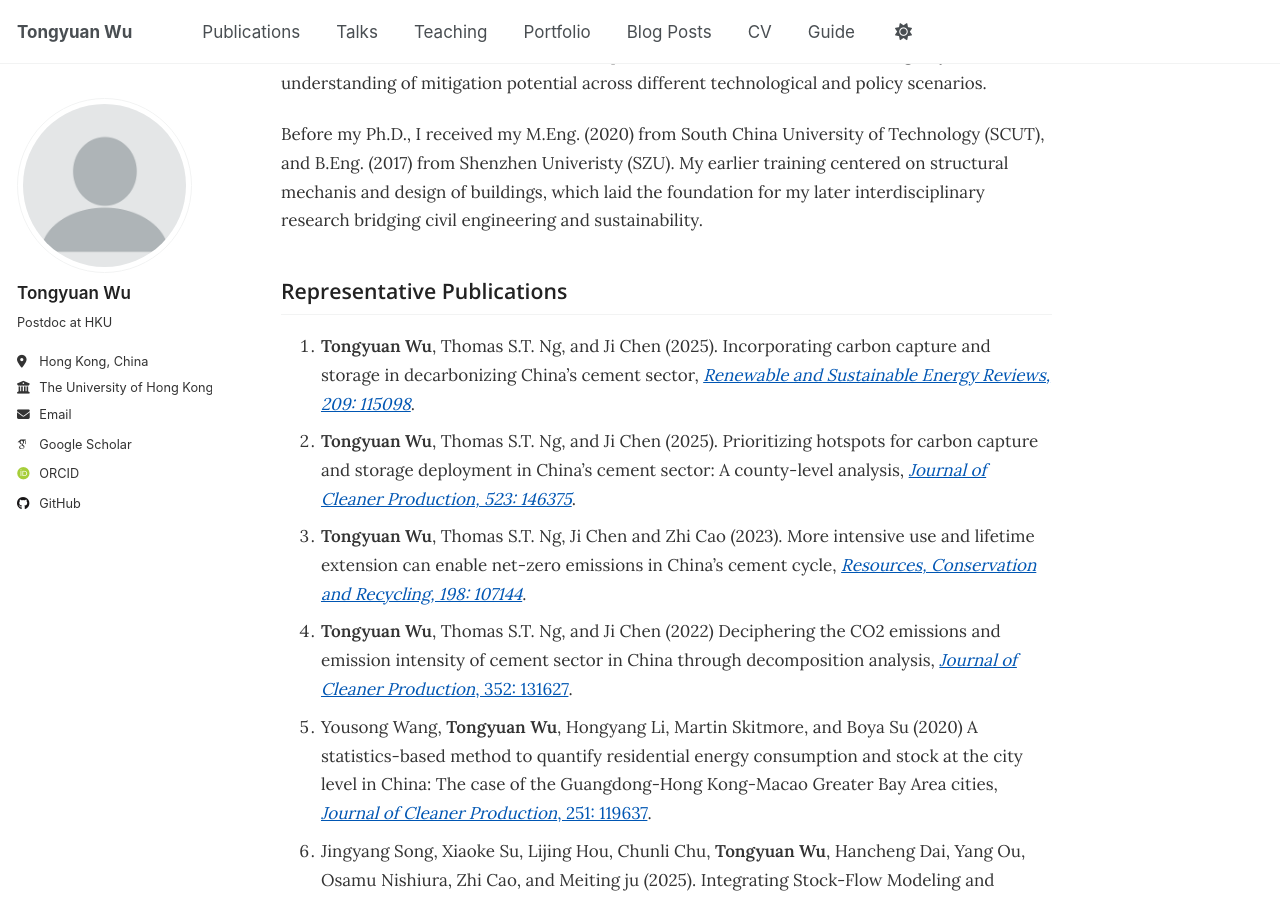
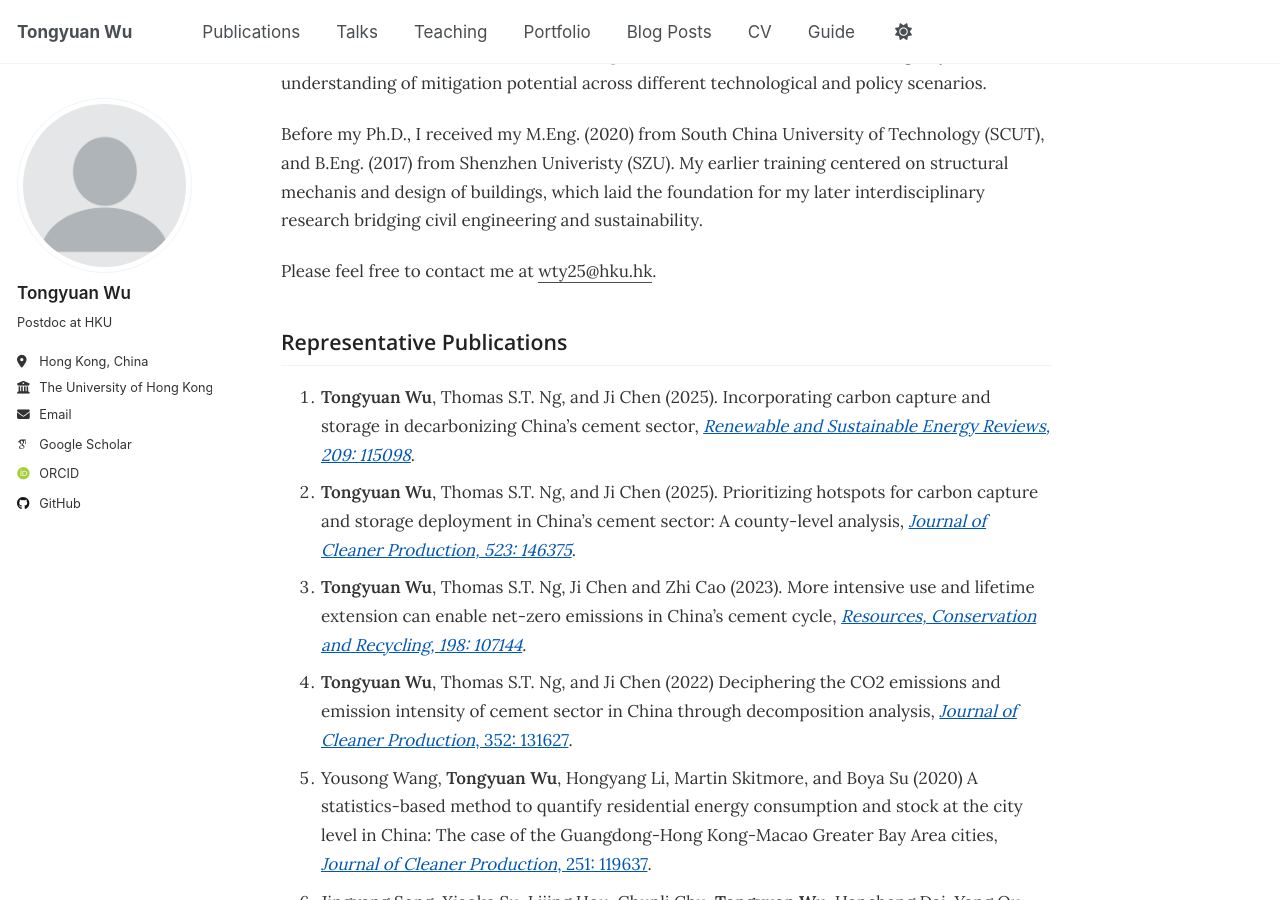
Before and after one commit to tongyuanwu/tongyuanwu.github.io, a Jekyll site: the page built from _pages/about.md, in a window 1280 px wide and 900 px high, scrolled down 409 px. Built offline with Jekyll 4.4.1, drawn with Linux system fonts in a browser that asks for light colours; some web fonts are replaced; a script that is not in the unit is left out.

Commit message:
Add contact email to about page
Added contact information for inquiries.

```diff
--- a/_pages/about.md
+++ b/_pages/about.md
@@ -13,6 +13,8 @@ Prior to my postdoc, I completed my Ph.D. at HKU, where my research focused on d
 
 Before my Ph.D., I received my M.Eng. (2020) from South China University of Technology (SCUT), and B.Eng. (2017) from Shenzhen Univeristy (SZU). My earlier training centered on structural mechanis and design of buildings, which laid the foundation for my later interdisciplinary research bridging civil engineering and sustainability.
 
+Please feel free to contact me at <u>wty25@hku.hk</u>.
+
 Representative Publications
 ------
 1. **Tongyuan Wu**, Thomas S.T. Ng, and Ji Chen (2025). Incorporating carbon capture and storage in decarbonizing China’s cement sector, [*Renewable and Sustainable Energy Reviews, 209: 115098*](https://doi.org/10.1016/j.rser.2024.115098).
```
